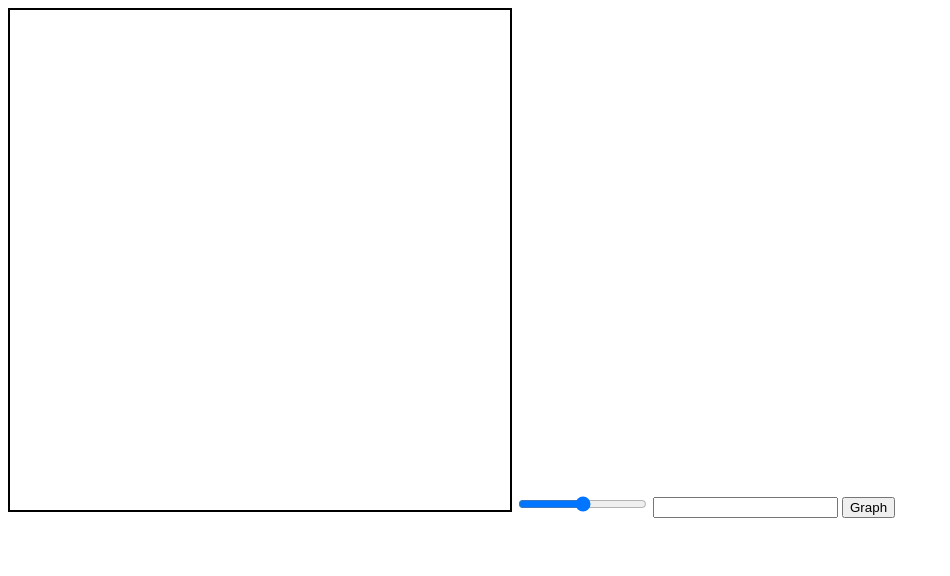
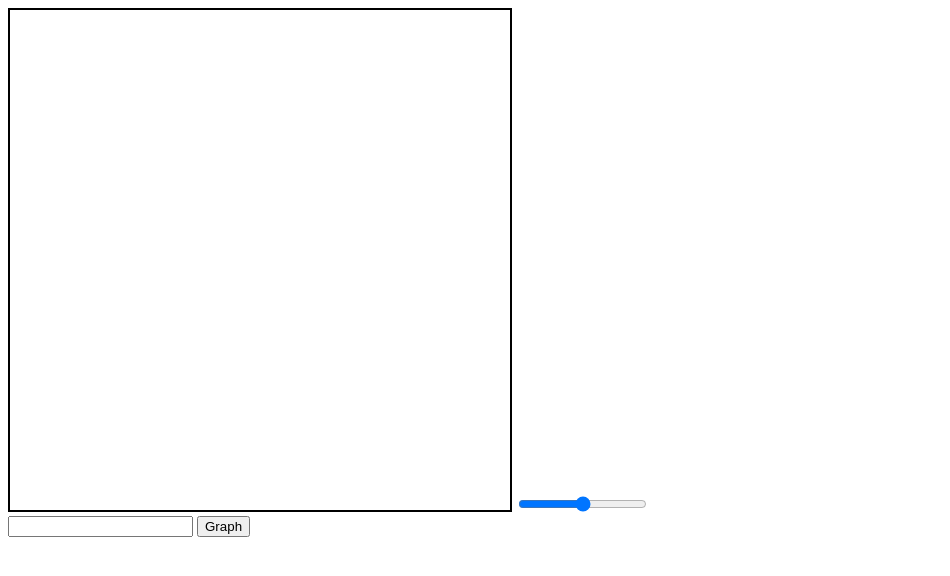
Before and after one commit to Aclixion/graphing_calculator, a plain HTML site: page index.html in a window 1280 px wide. Shown: the whole page, without its empty margins (0-950 px from the left). Drawn offline with Linux system fonts and the light colour scheme.

Commit message:
Embed equation input and graph button elements in div

```diff
--- a/index.html
+++ b/index.html
@@ -8,8 +8,10 @@
     <body>
         <canvas width="500" height="500"></canvas>
         <input class="scale-slider" type="range" min="25" max="250">
-        <input class="equation-input" type="text">
-        <button class="graph-btn">Graph</button>
+        <div class="equation-input-section">
+            <input class="equation-input" type="text">
+            <button class="graph-btn">Graph</button>
+        </div>
         <script src="script.js"></script>
     </body>
 </html>
```
